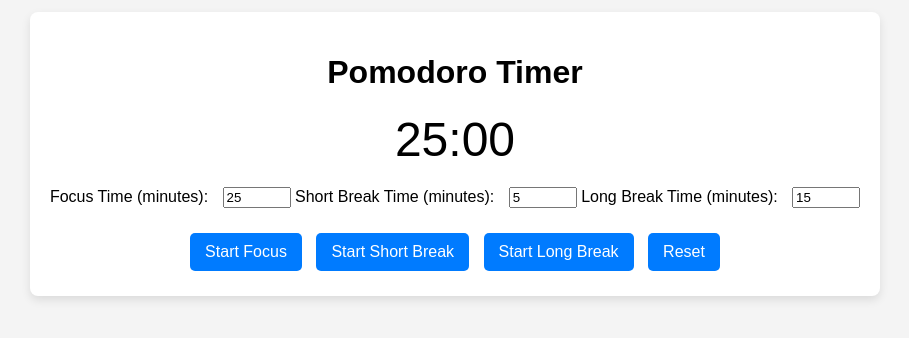
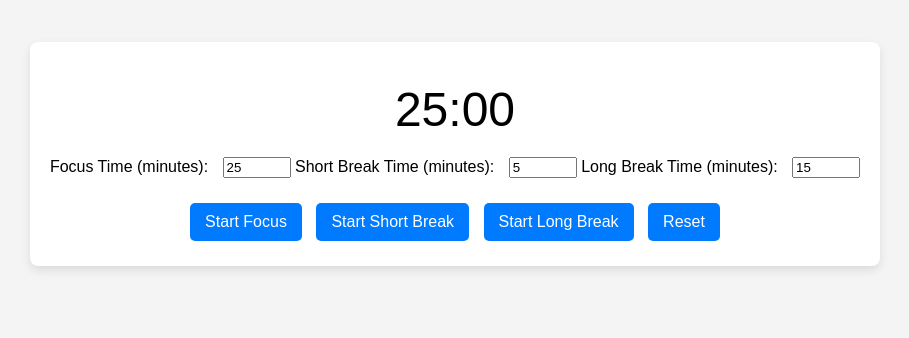
Before and after one commit to The-Digital-Cortex/pomodoro-timer, a plain HTML site: page index.html in a window 1280 px wide. Shown: the part 246-584 px from the top of the page, without its empty margins (185-1094 px from the left). Drawn offline with Linux system fonts and the light colour scheme.

Commit message:
Update index.html

```diff
--- a/index.html
+++ b/index.html
@@ -7,7 +7,6 @@
 </head>
 <body>
     <div class="container">
-        <h1>Pomodoro Timer</h1>
         <div class="time-display">
             <span id="minutes">25</span>:<span id="seconds">00</span>
         </div>
```
